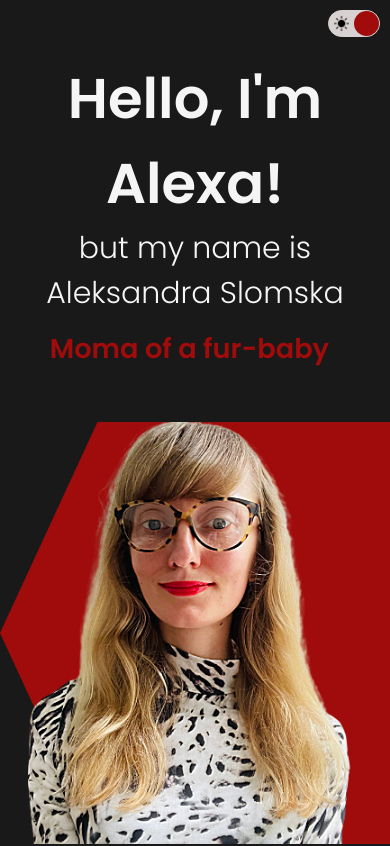
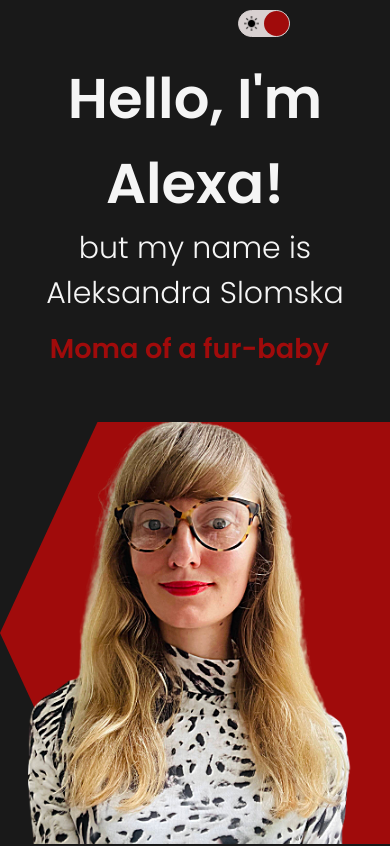
Before and after one commit to snowleopardAlexa/react-portfolio-2021, a React (Create React App) app: page / in a window 390 px wide. Shown: the top 846 px of the page. Built offline with nearby package versions, Linux system fonts and the light colour scheme.

Commit message:
fix toggle - show toggle on mobile view

```diff
--- a/src/components/Intro/intro.css
+++ b/src/components/Intro/intro.css
@@ -96,6 +96,8 @@
     align-items: center;
 }
 
+/********** MEDIA QUERIES **********/
+
 @media screen and (max-width: 480px) {
     .intro {
        flex-direction: column;
--- a/src/components/Toggle/toggle.css
+++ b/src/components/Toggle/toggle.css
@@ -26,3 +26,11 @@
     position: absolute;
     cursor: pointer;
 }
+
+/********** MEDIA QUERIES **********/
+
+@media screen and (max-width: 480px) {
+    .toggle {
+        right: 100px;
+    }
+}
```
